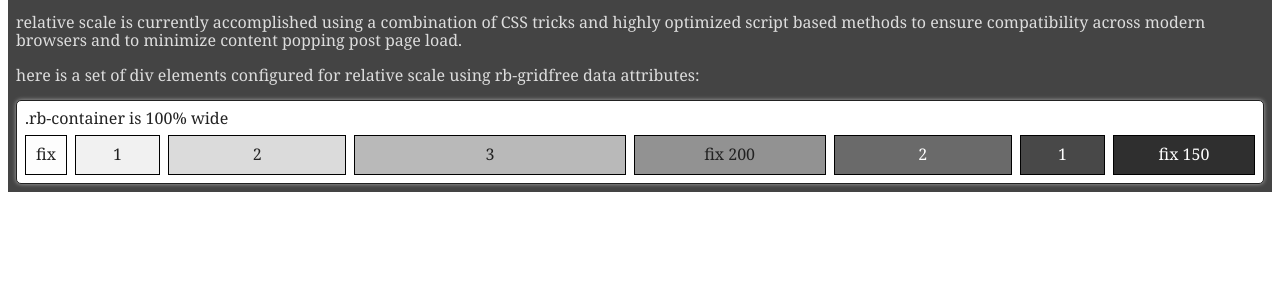
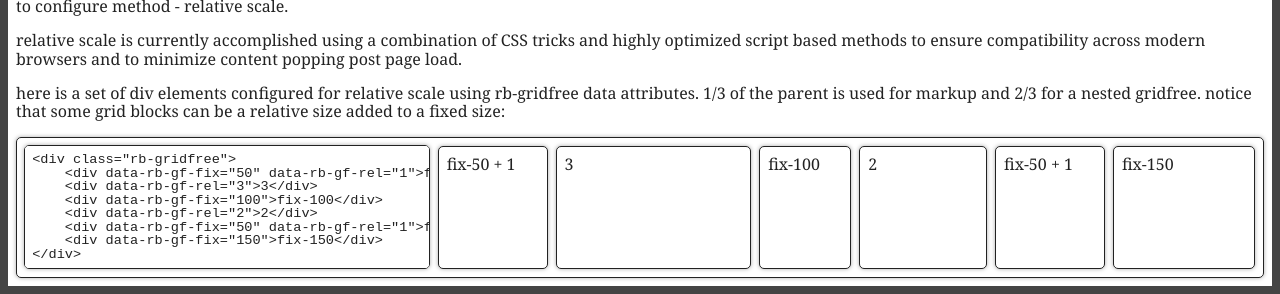
Before and after one commit to mikeschuld/reboot, a website: page index.htm in a window 1280 px wide. Shown: the part 634-928 px from the top of the page. Before the commit the page ends 834 px from the top, so only its background shows below. Drawn offline with nearby package versions, Linux system fonts and the light colour scheme.

Commit message:
Cleanup and better nested grid support with example in index. Some performance improvement in gridfree

```diff
--- a/index.htm
+++ b/index.htm
@@ -6,26 +6,9 @@
 		<link rel="stylesheet" href="css/normalize.min.css" />
 		<link rel="stylesheet" href="css/rb-core.min.css" />
 		<link rel="stylesheet" href="css/rb-gridfree.min.css" />
-		<style type="text/css">
-			main {
-				height: 100%;
-				display: block;
-			}
-			.rb-gridfree > div {
-				height: 40px;
-				border: 1px solid black;
-				box-sizing: border-box;
-				text-align: center;
-				line-height: 36px;
-			}
-		</style>
-		<script src="https://code.jquery.com/jquery-3.1.1.min.js"
-			integrity="sha256-hVVnYaiADRTO2PzUGmuLJr8BLUSjGIZsDYGmIJLv2b8="
-			crossorigin="anonymous"></script>
-		<script src="js/rb-gridfree.js"></script>
 	</head>
-	<body class="rb-container">
-		<main class="rb-container-dark">
+	<body class="rb-container-dark">
+		<main class="rb-container">
 			<h1>
 				reboot!
 				<span>for flexible and responsive mobile and desktop web projects</span>
@@ -52,6 +35,7 @@
 					Here is a container inside the main container
 				</p>
 			</div>
+			<br/>
 			<div class="rb-container-dark rb-border-rounded">
 				<h5>
 					h5: Nested Container
@@ -78,19 +62,32 @@
 				compatibility across modern browsers and to minimize content popping post page load.
 			</p>
 			<p>
-				here is a set of div elements configured for relative scale using rb-gridfree data attributes:
+				here is a set of div elements configured for relative scale using rb-gridfree data attributes. 1/3 of the parent is used for
+				markup and 2/3 for a nested gridfree. notice that some grid blocks can be a relative size added to a fixed size:
 			</p>
-			<div class="rb-container rb-border-rounded rb-gridfree">
-				<p data-rb-gf-all>.rb-container is 100% wide</p>
-				<div data-rb-gf-fix="50" style="background: rgb(253,253,253)">fix 50</div>
-				<div data-rb-gf-rel="1" style="background: rgb(241,241,241)">1</div>
-				<div data-rb-gf-rel="2" style="background: rgb(219,219,219)">2</div>
-				<div data-rb-gf-rel="3" style="background: rgb(185,185,185)">3</div>
-				<div data-rb-gf-fix="200" style="background: rgb(146,146,146)">fix 200</div>
-				<div data-rb-gf-rel="2" style="background: rgb(106,106,106); color: white;">2</div>
-				<div data-rb-gf-rel="1" style="background: rgb(72,72,72); color: white;">1</div>
-				<div data-rb-gf-fix="150" style="background: rgb(47,47,47); color: white;">fix 150</div>
+			<div class="rb-border-rounded rb-gridfree">
+				<pre data-rb-gf-rel="1" class="rb-container rb-border-rounded">
+&lt;div class=&quot;rb-gridfree&quot;&gt;
+    &lt;div data-rb-gf-fix=&quot;50&quot; data-rb-gf-rel=&quot;1&quot;&gt;fix-50 + 1&lt;/div&gt;
+    &lt;div data-rb-gf-rel=&quot;3&quot;&gt;3&lt;/div&gt;
+    &lt;div data-rb-gf-fix=&quot;100&quot;&gt;fix-100&lt;/div&gt;
+    &lt;div data-rb-gf-rel=&quot;2&quot;&gt;2&lt;/div&gt;
+    &lt;div data-rb-gf-fix=&quot;50&quot; data-rb-gf-rel=&quot;1&quot;&gt;fix-50 + 1&lt;/div&gt;
+    &lt;div data-rb-gf-fix=&quot;150&quot;&gt;fix-150&lt;/div&gt;
+&lt;/div&gt;</pre>
+				<div data-rb-gf-rel="2" class="rb-gridfree">
+					<div data-rb-gf-fix="50" data-rb-gf-rel="1" class="rb-container rb-border-rounded">fix-50 + 1</div>
+					<div data-rb-gf-rel="3" class="rb-container rb-border-rounded">3</div>
+					<div data-rb-gf-fix="100" class="rb-container rb-border-rounded">fix-100</div>
+					<div data-rb-gf-rel="2" class="rb-container rb-border-rounded">2</div>
+					<div data-rb-gf-fix="50" data-rb-gf-rel="1" class="rb-container rb-border-rounded">fix-50 + 1</div>
+					<div data-rb-gf-fix="150" class="rb-container rb-border-rounded">fix-150</div>
+				</div>
 			</div>
 		</main>
+		<script src="https://code.jquery.com/jquery-3.1.1.min.js"
+			integrity="sha256-hVVnYaiADRTO2PzUGmuLJr8BLUSjGIZsDYGmIJLv2b8="
+			crossorigin="anonymous"></script>
+		<script src="js/rb-gridfree.js"></script>
 	</body>
 </html>
--- a/js/rb-gridfree.js
+++ b/js/rb-gridfree.js
@@ -3,7 +3,7 @@ var rb_gridfree = function($container) {
 }
 
 rb_gridfree.prototype.initialize = function() {
-    this.$blocks = this.$container.find("[data-rb-gf-fix],[data-rb-gf-rel]");
+    this.$blocks = this.$container.children("[data-rb-gf-fix],[data-rb-gf-rel]");
     console.log(`rb: initializing ${this.$blocks.length} blocks`);
 
     var fixedTotal = 0;
@@ -44,7 +44,9 @@ rb_gridfree.prototype.initialize = function() {
  rb_gridfree.prototype.resize = function() {
     var pctScaler = (this.$container.width() - this.fixedTotal) / this.$container.width();
 
-    this.$blocks.each(function(b, block) {
+    for(var b = 0; b < this.$blocks.length; b++) {
+        var block = this.$blocks[b];
+
         var pct = $(block).data("rb-gf-rel-pct") * pctScaler * 100;
         var fix = $(block).data("rb-gf-fix");
         var margin = $(block).css("margin")
@@ -60,9 +62,8 @@ rb_gridfree.prototype.initialize = function() {
         }
 
         $(block).css("width", `calc(${width})`);
-    });
+    }
 }
-
 
 $(function(){
     $(".rb-gridfree").each(function(){
--- a/sass/_fonts.scss
+++ b/sass/_fonts.scss
@@ -10,14 +10,14 @@ $font-headings-h4-size: $font-headings-h3-size * 0.8;
 $font-headings-h5-size: $font-headings-h4-size * 0.8;
 $font-headings-h6-size: $font-headings-h5-size * 0.8;
 
-$font-headings-size-span: 0.6em;
+$font-headings-span-size: 0.6em;
 
 @mixin heading-font($size) {
 	font-family: $font-headings;
 	font-size: $size;
 
 	span {
-		font-size: $font-headings-size-span;
+		font-size: $font-headings-span-size;
 	}
 }
 
@@ -38,8 +38,14 @@ $font-headings-size-span: 0.6em;
 
 	h3, h4, h5, h6 {
 		span {
-			font-size: $font-headings-size-span * 1.3;
+			font-size: $font-headings-span-size * 1.3;
 			font-weight: normal;
 		}
 	}
+
+	pre {
+		line-height: 1em;
+		font-family: monospace;
+		font-size: 0.85em;
+	}
 }
--- a/sass/rb-core.scss
+++ b/sass/rb-core.scss
@@ -1,7 +1,7 @@
 @import 'common';
 @import 'colors';
+@import 'borders';
 @import 'fonts';
-@import 'borders';
 
 .rb-container, .rb-container-dark {
 	padding: $content-padding;
--- a/sass/rb-gridfree.scss
+++ b/sass/rb-gridfree.scss
@@ -8,8 +8,9 @@
 		flex-wrap: wrap;
 
 		[data-rb-gf-fix],[data-rb-gf-rel],[data-rb-gf-all] {
+			box-sizing: border-box;
 			margin: $content-padding / 2;
-			overflow: hidden;
+			overflow: auto;
 		}
 
 		[data-rb-gf-fix] {
@@ -19,5 +20,22 @@
 		[data-rb-gf-all] {
 			width: 100%;
 		}
+
+		> .rb-gridfree {
+			margin: -$content-padding / 2;
+		}
+	}
+
+	tr.rb-gridfree {
+		display: table-row;
+
+		td[data-rb-gf-fix],
+		th[data-rb-gf-fix],
+		td[data-rb-gf-rel],
+		th[data-rb-gf-rel] {
+			position: static;
+			display: table-cell;
+			float: none;
+		}
 	}
 }
```
Also changed, not shown: css/rb-core.css, css/rb-core.min.css, css/rb-gridfree.css, css/rb-gridfree.min.css, 2 other files.
